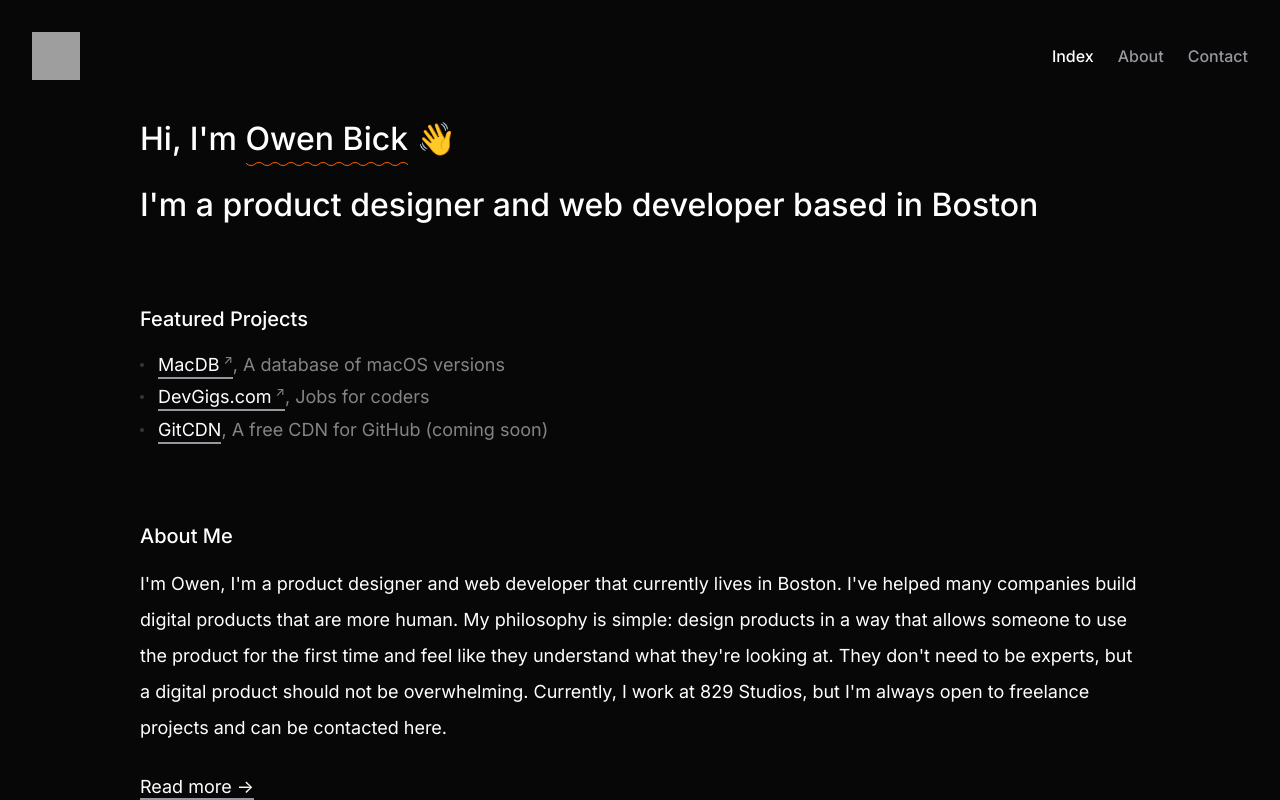
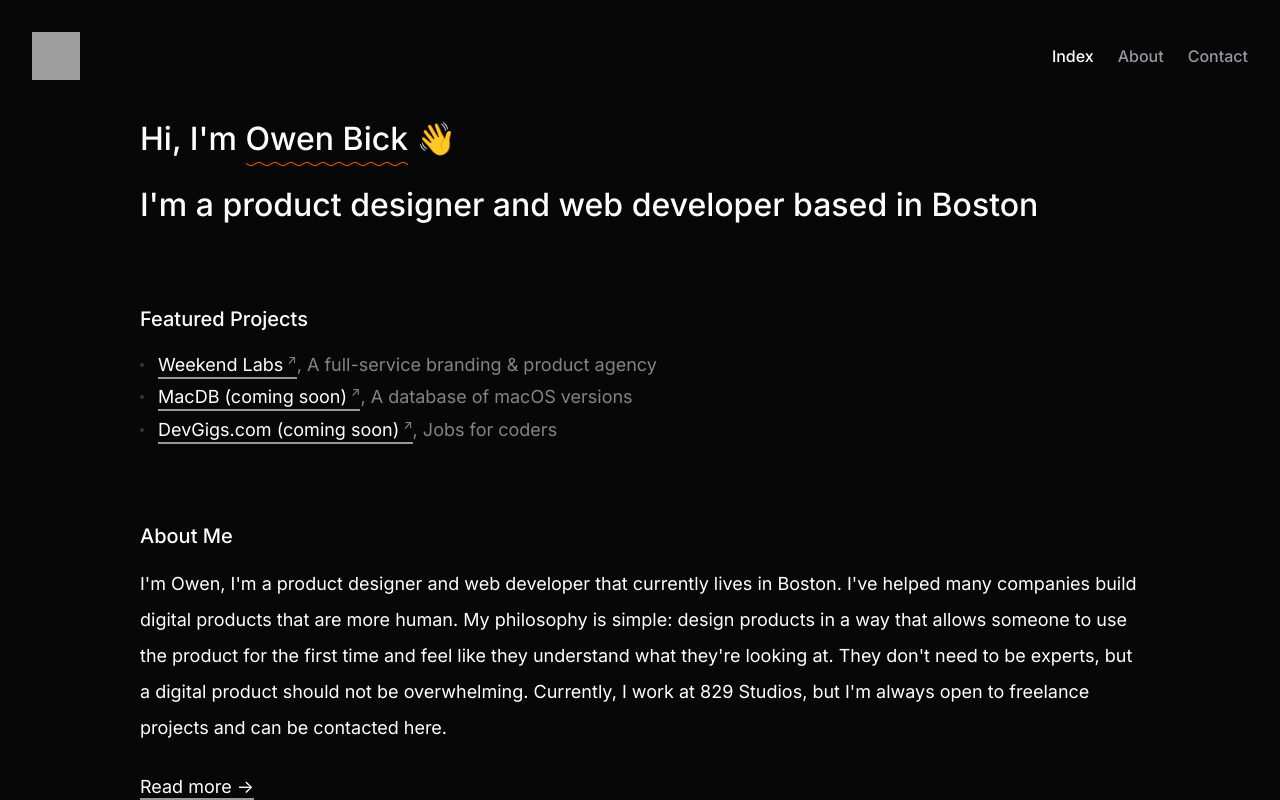
Before and after one commit to bick/website, a Next.js app: page / in a window 1280 px wide. Shown: the top 800 px of the page. Built offline with nearby package versions, Linux system fonts and the light colour scheme; grey boxes are pictures that could not be loaded.

Commit message:
Update index.js

```diff
--- a/pages/index.js
+++ b/pages/index.js
@@ -59,16 +59,16 @@ export default function Home() {
             <h3>Featured Projects</h3>
             <ul className="portfolio__list">
               <li>
-                <a href="//macdb.io" target="_blank">MacDB</a>
+                <a href="//weekendlabs.net" target="_blank">Weekend Labs</a>
+                <span>, A full-service branding & product agency</span>
+              </li>
+              <li>
+                <a href="//macdb.io" target="_blank">MacDB (coming soon)</a>
                 <span>, A database of macOS versions</span>
               </li>
               <li>
-                <a href="//devgigs.com" target="_blank">DevGigs.com</a>
+                <a href="//devgigs.com" target="_blank">DevGigs.com (coming soon)</a>
                 <span>, Jobs for coders</span>
-              </li>
-              <li>
-                <a href="#">GitCDN</a>
-                <span>, A free CDN for GitHub (coming soon)</span>
               </li>
             </ul>
           </div>
```
